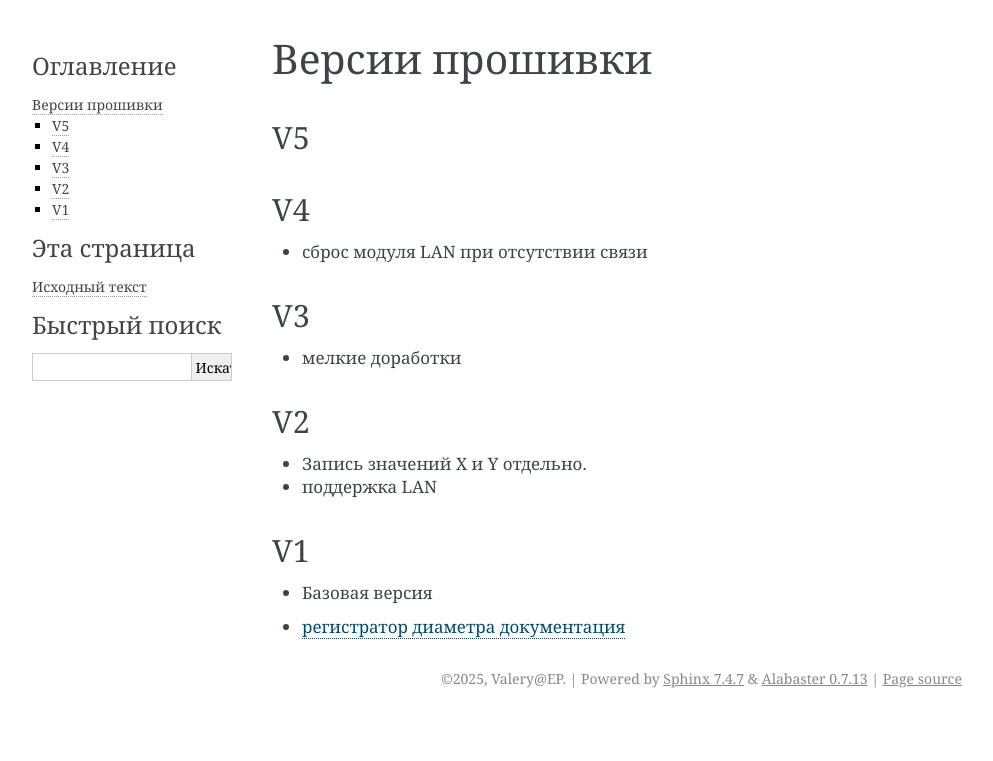
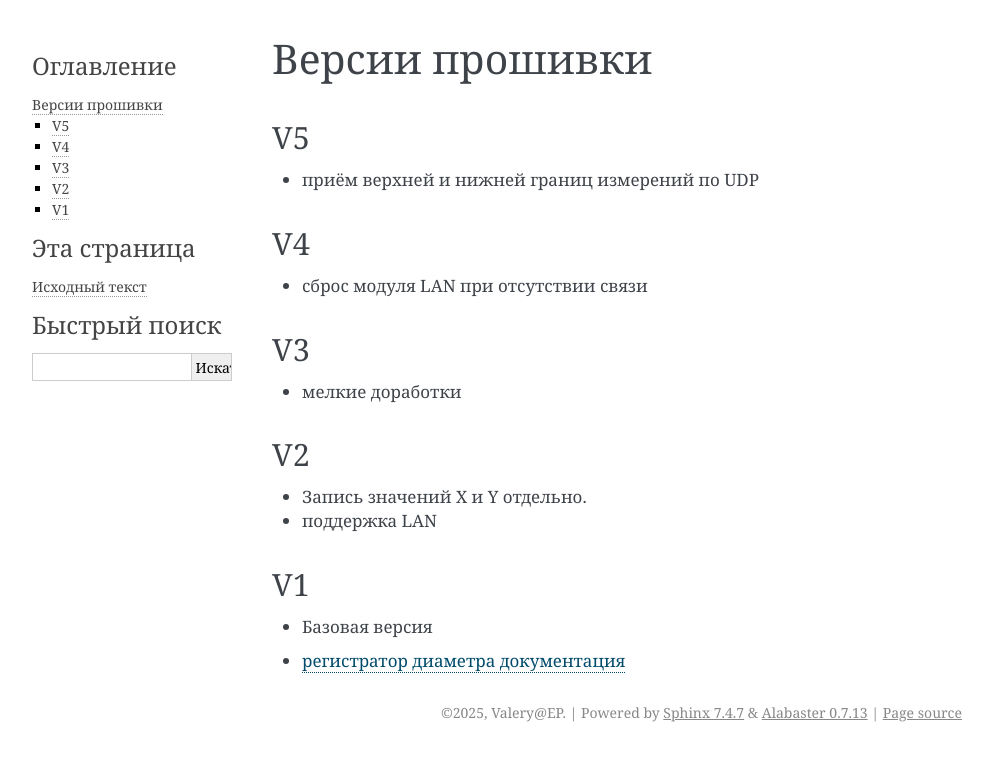
Before and after one commit to FXYFXZ/EPIZ2, a Sphinx documentation site: the page built from source/versions.rst, in a window 1280 px wide. Shown: the top 761 px of the page, without its empty margins (148-1141 px from the left). Built offline with Sphinx 7.4.7, drawn with Linux system fonts in a browser that asks for light colours.

Commit message:
Update vers

```diff
--- a/source/versions.rst
+++ b/source/versions.rst
@@ -5,7 +5,7 @@
 
 V5
 ---
-
+* приём верхней и нижней границ измерений по UDP
 
 V4
 ---
```
